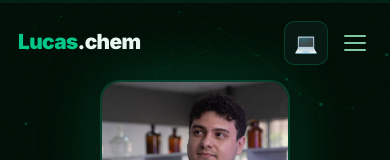
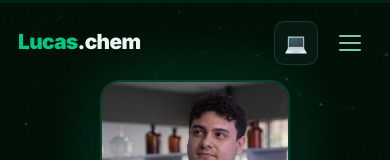
Before and after one commit to LucasMendesBSantos/Curriculo-Online-Tech----Quim, a React (Vite) app: page / in a window 390 px wide. Both pictures are taken after a click on the button "⚗️". Shown: the top 160 px of the page. Built offline with nearby package versions, Linux system fonts and the light colour scheme.

Commit message:
Ajuste no navbar

```diff
--- a/src/components/layout/Navbar.jsx
+++ b/src/components/layout/Navbar.jsx
@@ -68,8 +68,12 @@ export default function Navbar() {
   }, []);
 
   function handleNavClick(id) {
-    setMenuOpen(false);
-    scrollToSection(id);
+    if (menuOpen) {
+      setMenuOpen(false);
+      setTimeout(() => scrollToSection(id), 50);
+    } else {
+      scrollToSection(id);
+    }
   }
 
   const isChem = mode === 'chem';
--- a/src/components/layout/Navbar.module.css
+++ b/src/components/layout/Navbar.module.css
@@ -74,6 +74,7 @@
   padding: 8px 14px;
   border-radius: var(--r-md);
   cursor: pointer;
+  touch-action: manipulation;
   transition: color var(--t), background var(--t);
   display: flex;
   flex-direction: column;
@@ -127,10 +128,15 @@
   display: none;
   flex-direction: column;
   gap: 5px;
-  padding: 6px;
+  padding: 10px;
   background: none;
   border: none;
   cursor: pointer;
+  touch-action: manipulation;
+  min-width: 44px;
+  min-height: 44px;
+  align-items: center;
+  justify-content: center;
 }
 .hamburger span {
   display: block;
@@ -163,10 +169,13 @@
   font-size: 1rem;
   font-weight: 500;
   color: var(--text-200);
-  padding: 12px 16px;
+  padding: 14px 16px;
   border-radius: var(--r-md);
   text-align: left;
   cursor: pointer;
+  touch-action: manipulation;
+  width: 100%;
+  min-height: 44px;
   transition: color var(--t), background var(--t);
 }
 .mobileLink:hover       { color: var(--accent); background: var(--accent-soft); }
--- a/src/index.css
+++ b/src/index.css
@@ -63,6 +63,7 @@ body {
   padding: 110px 0;
   position: relative;
   z-index: var(--z-content, 1);
+  scroll-margin-top: 80px;
 }
 
 .section--alt {
--- a/src/utils/index.js
+++ b/src/utils/index.js
@@ -1,9 +1,7 @@
 export function scrollToSection(id) {
   const el = document.getElementById(id);
   if (!el) return;
-  const offset = 80;
-  const top = el.getBoundingClientRect().top + window.scrollY - offset;
-  window.scrollTo({ top, behavior: 'smooth' });
+  el.scrollIntoView({ behavior: 'smooth', block: 'start' });
 }
 
 export function cn(...classes) {
```
